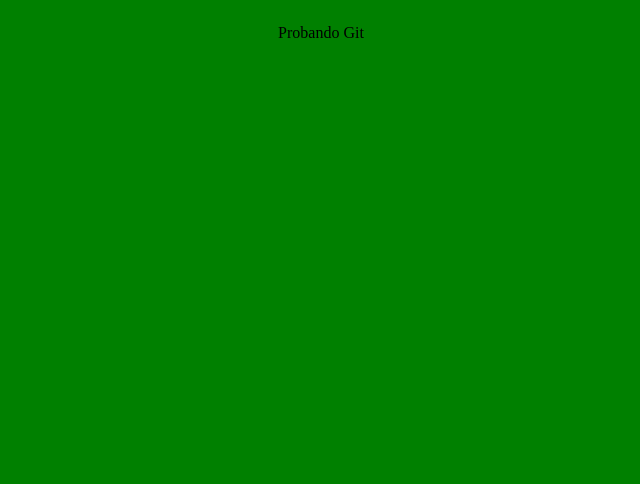
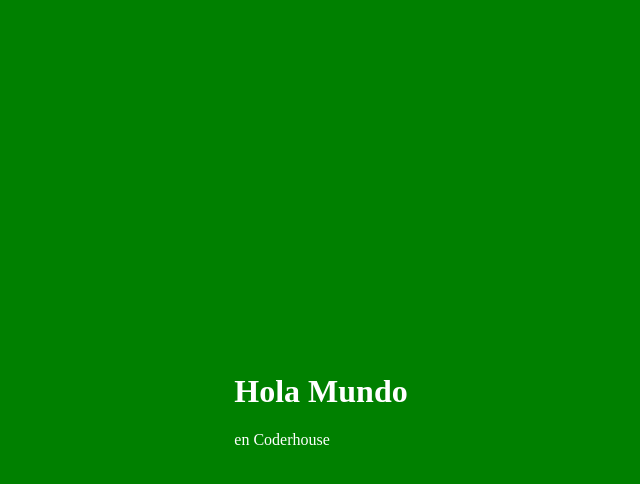
Before and after one commit to jgromerou/probando-git, a plain HTML site: page index.html in a window 1280 px wide. Shown: the whole page, without its empty margins (319-959 px from the left). Drawn offline with Linux system fonts and the light colour scheme.

Commit message:
modificación en el estilo

```diff
--- a/index.html
+++ b/index.html
@@ -1,5 +1,7 @@
+
+
 <!DOCTYPE html>
-<html lang="en">
+<html lang="es">
 <head>
     <meta charset="UTF-8">
     <meta http-equiv="X-UA-Compatible" content="IE=edge">
@@ -8,8 +10,9 @@
     <link rel="stylesheet" href="style.css">
 </head>
 <body>
-    <div>
-        <p>Probando Git</p>
-    </div>
+<div>
+    <h1>Hola Mundo</h1>
+    <p>en Coderhouse</p>
+</div>
 </body>
 </html>
--- a/style.css
+++ b/style.css
@@ -1,7 +1,9 @@
+
+
 body {
     display: grid;
     place-items: center;
-    height: 100%;
+    height: 100vh;
     background-color: green;
-
+    color: white;
 }
```
